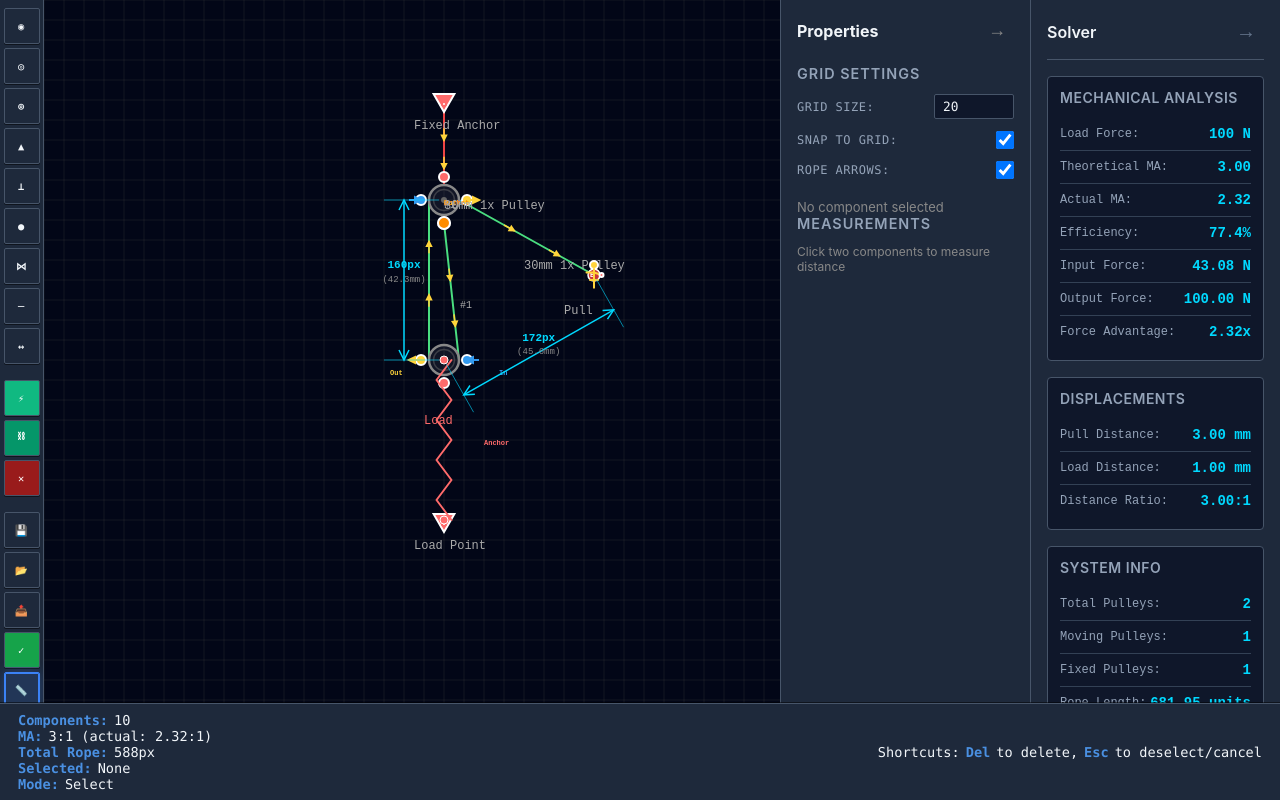
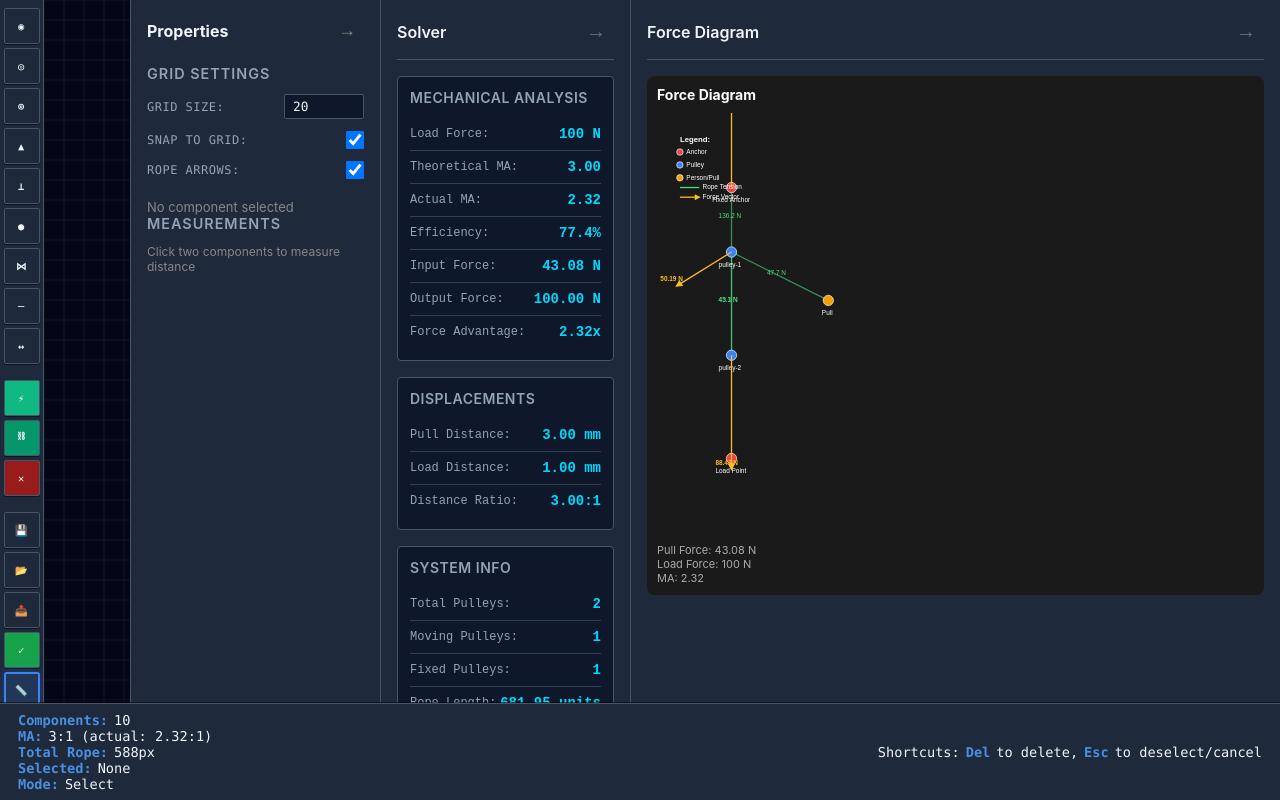
Before and after one commit to dhagan/pulley-deck-sketcher, a React (Vite) app: page / in a window 1280 px wide. Built offline with nearby package versions, Linux system fonts and the light colour scheme.

Commit message:
Move Force Diagram to separate collapsible panel on the right

```diff
--- a/src/App.css
+++ b/src/App.css
@@ -212,6 +212,16 @@
 
 .solver-panel {
     width: 250px;
+    background: #1e293b;
+    border-left: 1px solid #475569;
+    padding: 16px;
+    overflow-y: auto;
+    flex-shrink: 0;
+    transition: transform 0.3s ease-out, opacity 0.3s ease-out;
+}
+
+.force-diagram-panel {
+    width: 650px;
     background: #1e293b;
     border-left: 1px solid #475569;
     padding: 16px;
--- a/src/App.tsx
+++ b/src/App.tsx
@@ -62,6 +62,7 @@ const App: React.FC = () => {
     const [selectedPoint, setSelectedPoint] = useState<string | null>(null);
     const [showPropertiesPanel, setShowPropertiesPanel] = useState<boolean>(true);
     const [showSolverPanel, setShowSolverPanel] = useState<boolean>(true);
+    const [showForceDiagramPanel, setShowForceDiagramPanel] = useState<boolean>(true);
 
     const createComponentId = (type: string) => `${type}-${Date.now()}`;
     const defaultPosition = { x: 400, y: 300 };
@@ -660,11 +661,6 @@ const App: React.FC = () => {
                                                     ))}
                                                 </div>
                                             </div>
-
-                                            <div className="solver-section">
-                                                <h4>Force Diagram</h4>
-                                                <ForceDiagram system={system} loadForce={loadForce} />
-                                            </div>
                                         </>
                                     );
                                 } catch (error) {
@@ -684,11 +680,34 @@ const App: React.FC = () => {
                         </div>
                     </div>
                 )}
+                {showForceDiagramPanel && (
+                    <div className="force-diagram-panel">
+                        <div className="panel-header">
+                            <h3>Force Diagram</h3>
+                            <button
+                                className="panel-toggle"
+                                onClick={() => setShowForceDiagramPanel(false)}
+                                title="Hide Force Diagram Panel"
+                            >
+                                →
+                            </button>
+                        </div>
+                        <div className="solver-content">
+                            {system.components.length > 0 ? (
+                                <ForceDiagram system={system} loadForce={100} />
+                            ) : (
+                                <div style={{ padding: '20px', textAlign: 'center', color: '#888' }}>
+                                    <p>Add components to see force diagram</p>
+                                </div>
+                            )}
+                        </div>
+                    </div>
+                )}
             </div>
             {!showPropertiesPanel && (
                 <button
                     className="panel-toggle-show"
-                    style={{ right: showSolverPanel ? '260px' : '8px' }}
+                    style={{ right: (showSolverPanel ? 260 : 0) + (showForceDiagramPanel ? 660 : 0) + 8 + 'px' }}
                     onClick={() => setShowPropertiesPanel(true)}
                     title="Show Properties Panel"
                 >
@@ -698,9 +717,19 @@ const App: React.FC = () => {
             {!showSolverPanel && (
                 <button
                     className="panel-toggle-show"
-                    style={{ right: '8px' }}
+                    style={{ right: (showForceDiagramPanel ? 660 : 0) + 8 + 'px' }}
                     onClick={() => setShowSolverPanel(true)}
                     title="Show Solver Panel"
+                >
+                    ←
+                </button>
+            )}
+            {!showForceDiagramPanel && (
+                <button
+                    className="panel-toggle-show"
+                    style={{ right: '8px' }}
+                    onClick={() => setShowForceDiagramPanel(true)}
+                    title="Show Force Diagram Panel"
                 >
                     ←
                 </button>
```
